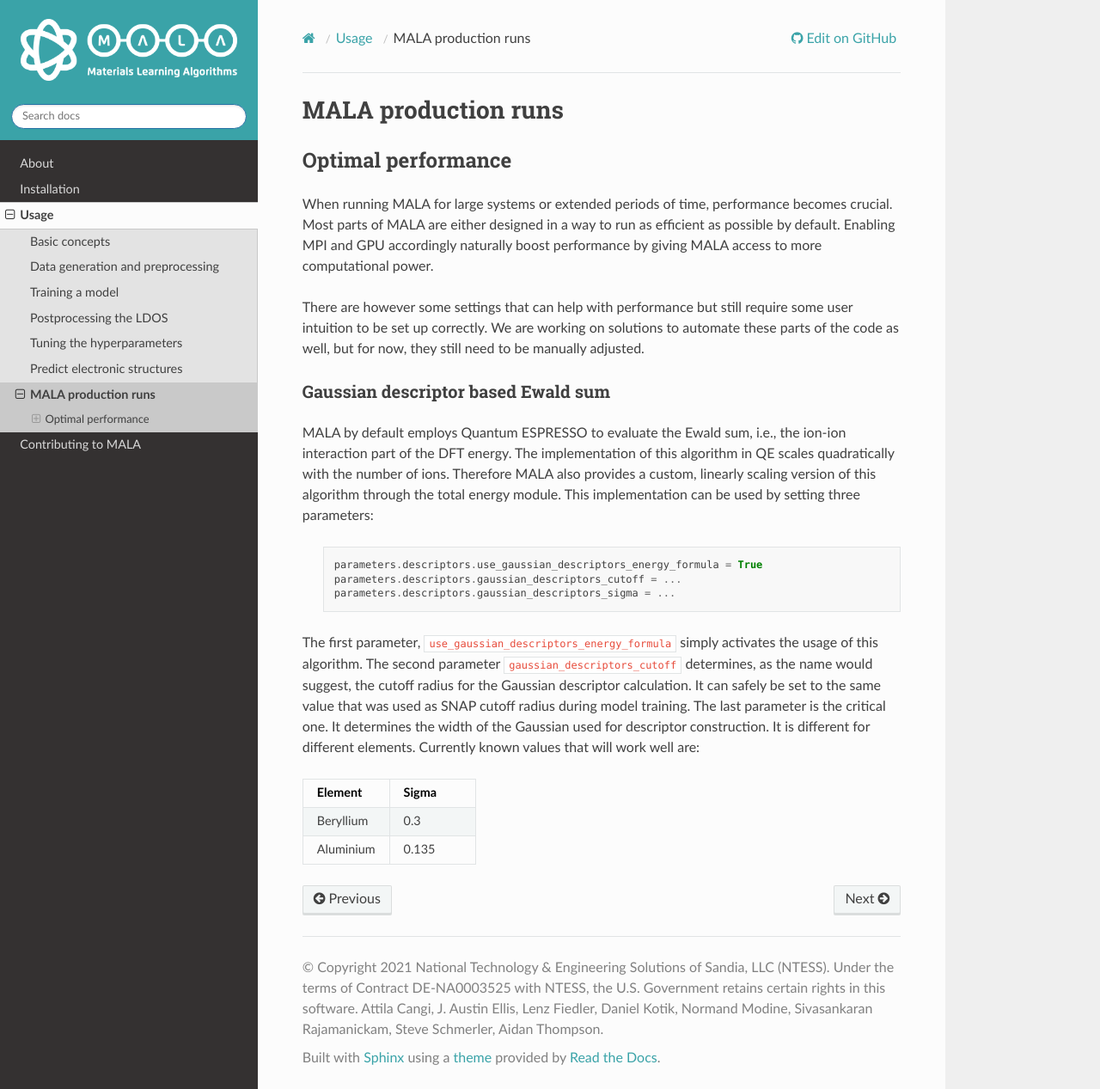
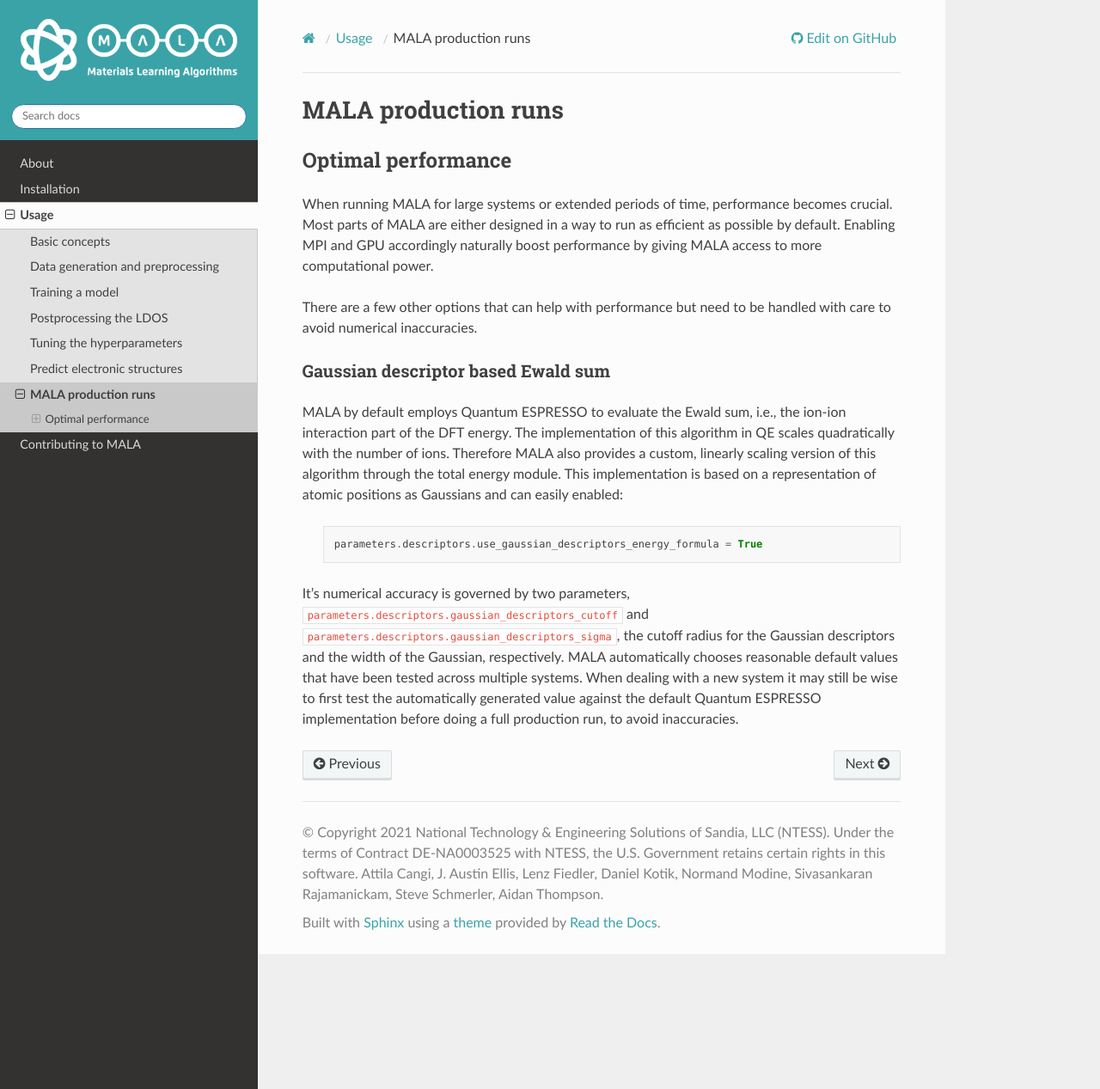
Before and after one commit to mala-project/mala, a Sphinx documentation site: the page built from docs/source/usage/production.rst, in a window 1280 px wide and 1267 px high. Shown: the whole window at 86% size. Built offline with Sphinx 7.4.7 and the Read the Docs theme 2.0.0, drawn with Linux system fonts in a browser that asks for light colours; pages that are not in the unit, such as notebooks, are missing from menus; the version number could not be read and is left out.

Commit message:
Implemented automatic determination of Gaussian descriptor parameters

```diff
--- a/docs/source/usage/production.rst
+++ b/docs/source/usage/production.rst
@@ -9,10 +9,8 @@ becomes crucial. Most parts of MALA are either designed in a way to run as
 efficient as possible by default. Enabling MPI and GPU accordingly naturally
 boost performance by giving MALA access to more computational power.
 
-There are however some settings that can help with performance but still
-require some user intuition to be set up correctly. We are working on solutions
-to automate these parts of the code as well, but for now, they still need to
-be manually adjusted.
+There are a few other options that can help with performance but need to be
+handled with care to avoid numerical inaccuracies.
 
 Gaussian descriptor based Ewald sum
 ------------------------------------
@@ -21,31 +19,19 @@ MALA by default employs Quantum ESPRESSO to evaluate the Ewald sum, i.e., the
 ion-ion interaction part of the DFT energy. The implementation of this
 algorithm in QE scales quadratically with the number of ions. Therefore MALA
 also provides a custom, linearly scaling version of this algorithm through
-the total energy module. This implementation can be used by setting three
-parameters:
+the total energy module. This implementation is based on a representation of
+atomic positions as Gaussians and can easily enabled:
 
       .. code-block:: python
 
             parameters.descriptors.use_gaussian_descriptors_energy_formula = True
-            parameters.descriptors.gaussian_descriptors_cutoff = ...
-            parameters.descriptors.gaussian_descriptors_sigma = ...
 
-The first parameter, ``use_gaussian_descriptors_energy_formula`` simply
-activates the usage of this algorithm. The second parameter
-``gaussian_descriptors_cutoff`` determines, as the name would suggest, the
-cutoff radius for the Gaussian descriptor calculation. It can safely be set to
-the same value that was used as SNAP cutoff radius during model training.
-The last parameter is the critical one. It determines the width of the
-Gaussian used for descriptor construction. It is different for different
-elements. Currently known values that will work well are:
-
-.. list-table::
-   :widths: 25 25
-   :header-rows: 1
-
-   * - Element
-     - Sigma
-   * - Beryllium
-     - 0.3
-   * - Aluminium
-     - 0.135
+It's numerical accuracy is governed by two parameters,
+``parameters.descriptors.gaussian_descriptors_cutoff`` and
+``parameters.descriptors.gaussian_descriptors_sigma``, the cutoff radius for
+the Gaussian descriptors and the width of the Gaussian, respectively. MALA
+automatically chooses reasonable default values that have been tested across
+multiple systems. When dealing with a new system it may still be wise to
+first test the automatically generated value against the default Quantum
+ESPRESSO implementation before doing a full production run, to avoid
+inaccuracies.
```
Also changed, not shown: 1 other file.
